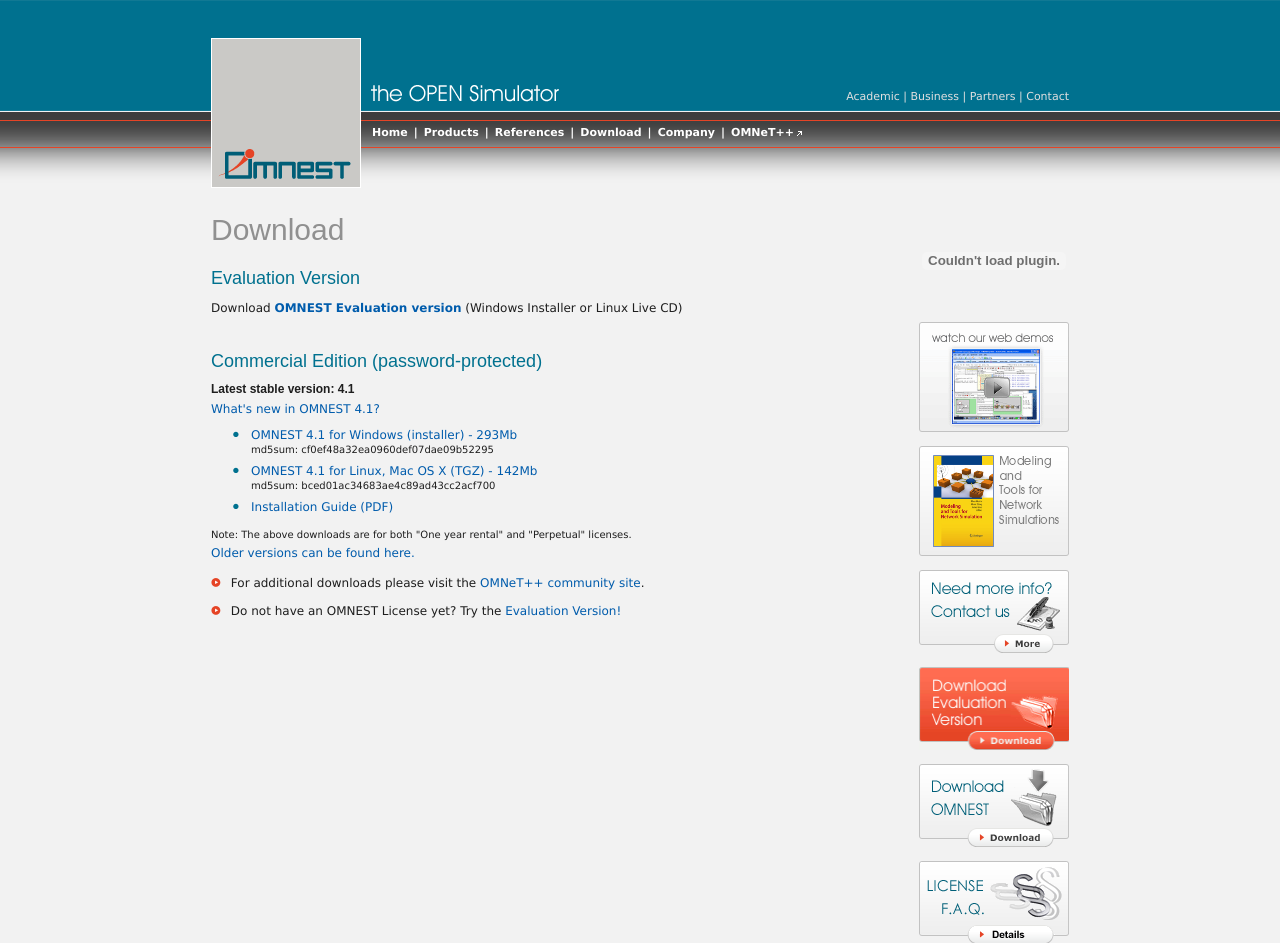
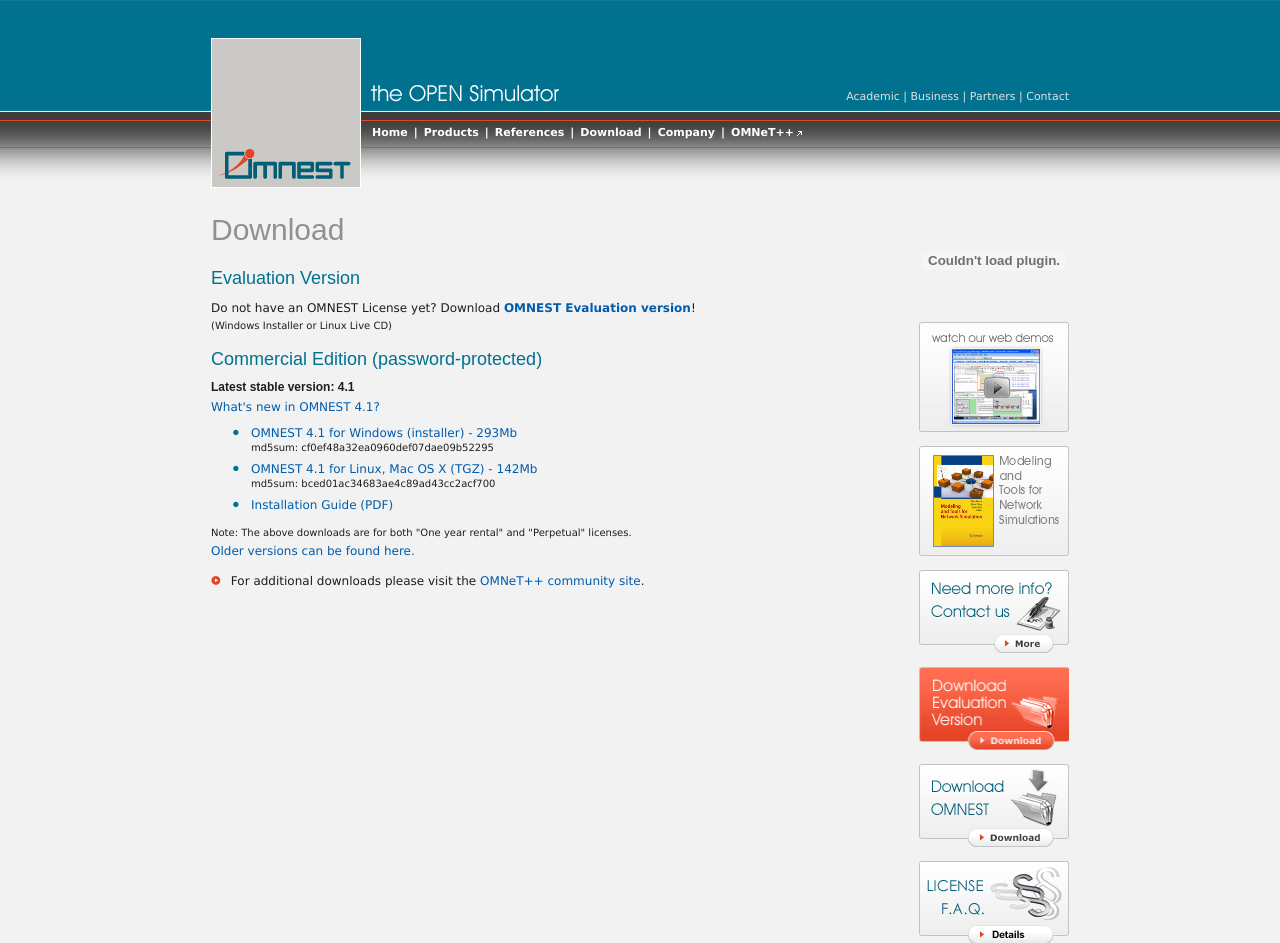
Before and after one commit to tabgab/omnesttestsite2, a PHP site: page /download.php in a window 1280 px wide. Shown: the top 943 px of the page. Run offline with PHP 8.4, Linux system fonts and the light colour scheme.

Commit message:
Removed duplicate link at the end of the download page to eval version.

```diff
--- a/download.php
+++ b/download.php
@@ -32,9 +32,10 @@
 
 <h2>Evaluation Version</h2>
 
-<p>Download <a href="download-eval.php"><b>OMNEST Evaluation version</b></a> (Windows Installer or Linux Live CD)</p>
+<p>Do not have an OMNEST License yet? Download <a href="download-eval.php"><b>OMNEST Evaluation version</b></a>!
+<br>
+<small>(Windows Installer or Linux Live CD)</small></p>
 
-<br/>
 <h2>Commercial Edition (password-protected)</h2>
 
 <h3>Latest stable version: 4.1</h3>
@@ -80,13 +81,6 @@ full documentation and a Guided Tour for the INET Framework.
 <img src="common/images/list_01.gif" alt="" border="0">
 For additional downloads please visit the <a href="http://www.omnetpp.org/models" target="_blank">OMNeT++ community site</a>.
 <br>
-<br>
-
-<img src="common/images/list_01.gif" alt="" border="0">
-Do not have an OMNEST License yet? Try the <a href="download-eval.php">Evaluation Version!</a>
-<br><br><br><br>
-
-<br/>
 	</div>
 	<!-- End Content -->
 
```
